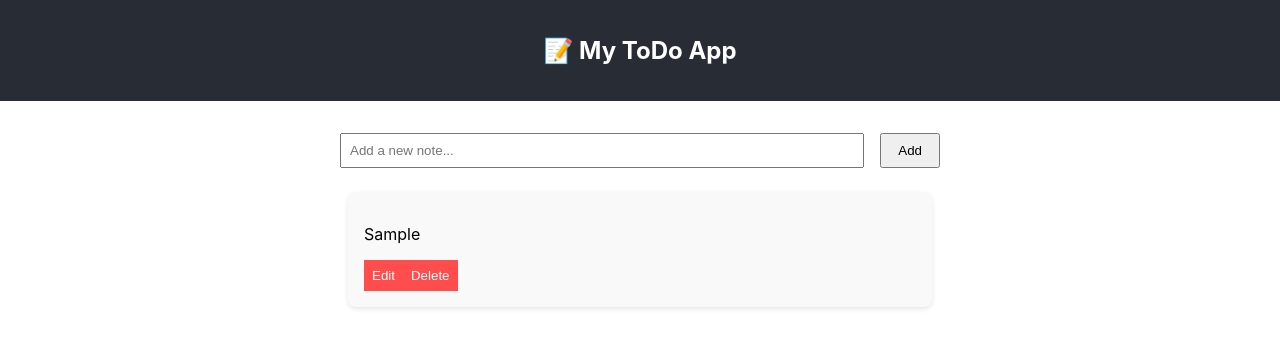
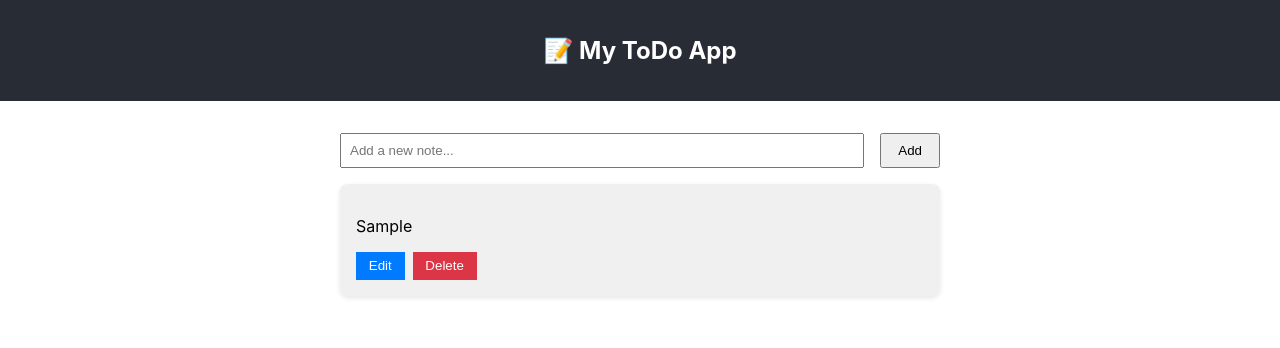
Before and after one commit to CoderRushikesh/ToDo, a React (Create React App) app in the folder todo/: page / in a window 1280 px wide. Both pictures are taken after typing "Sample" into the empty fields and a click on the button "Add". Shown: the top 348 px of the page. Built offline with nearby package versions, Linux system fonts and the light colour scheme.

Commit message:
css added for NoteCard page

```diff
--- a/todo/src/Components/NoteCard.css
+++ b/todo/src/Components/NoteCard.css
@@ -1,15 +1,26 @@
-/* src/components/NoteCard.css */
 .note-card {
-  background: #f9f9f9;
+  background: #f0f0f0;
   padding: 1rem;
-  margin: 0.5rem;
   border-radius: 8px;
   box-shadow: 0 2px 5px rgba(0,0,0,0.1);
 }
+
+.note-card textarea {
+  width: 100%;
+  height: 60px;
+  margin-bottom: 0.5rem;
+  padding: 0.5rem;
+}
+
 .note-card button {
-  background-color: #ff4d4d;
+  margin-right: 0.5rem;
+  padding: 0.4rem 0.8rem;
   border: none;
-  padding: 0.5rem;
+  background-color: #007bff;
   color: white;
   cursor: pointer;
 }
+
+.note-card button:last-child {
+  background-color: #dc3545;
+}
```
